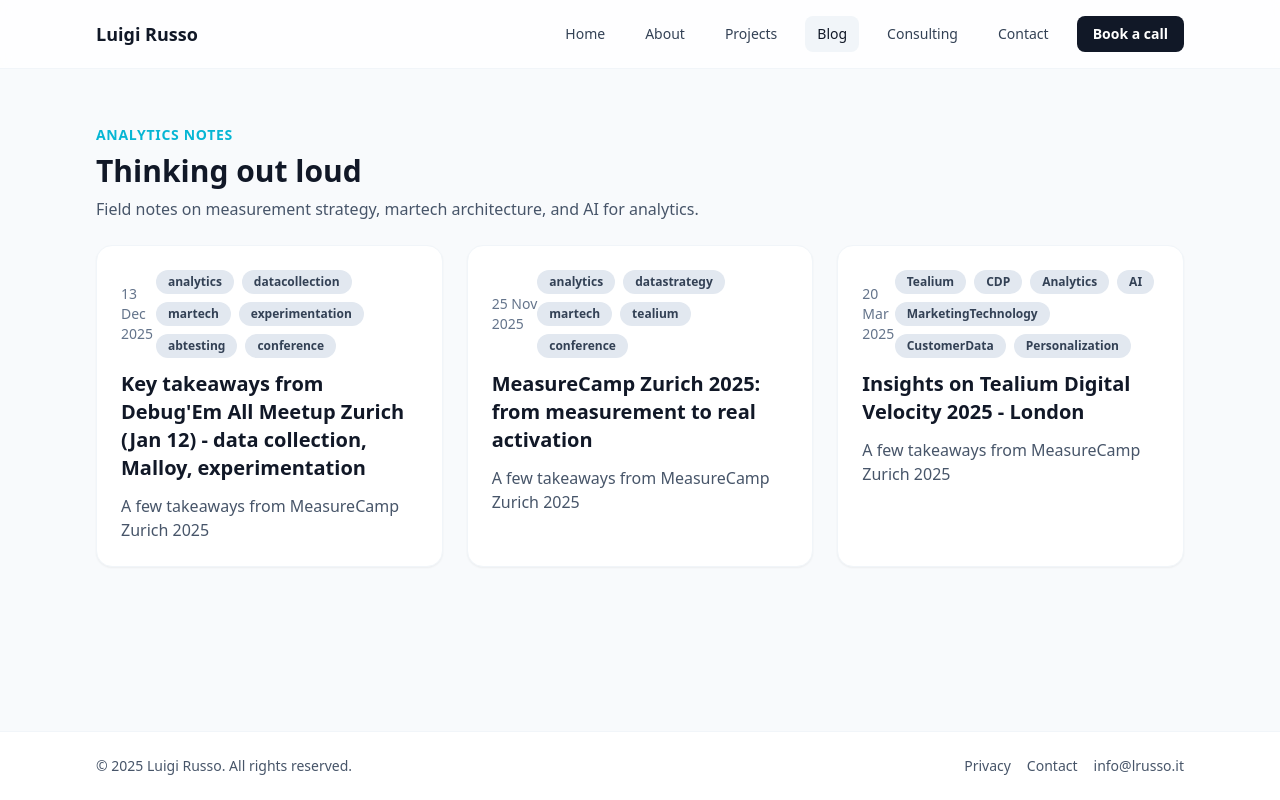
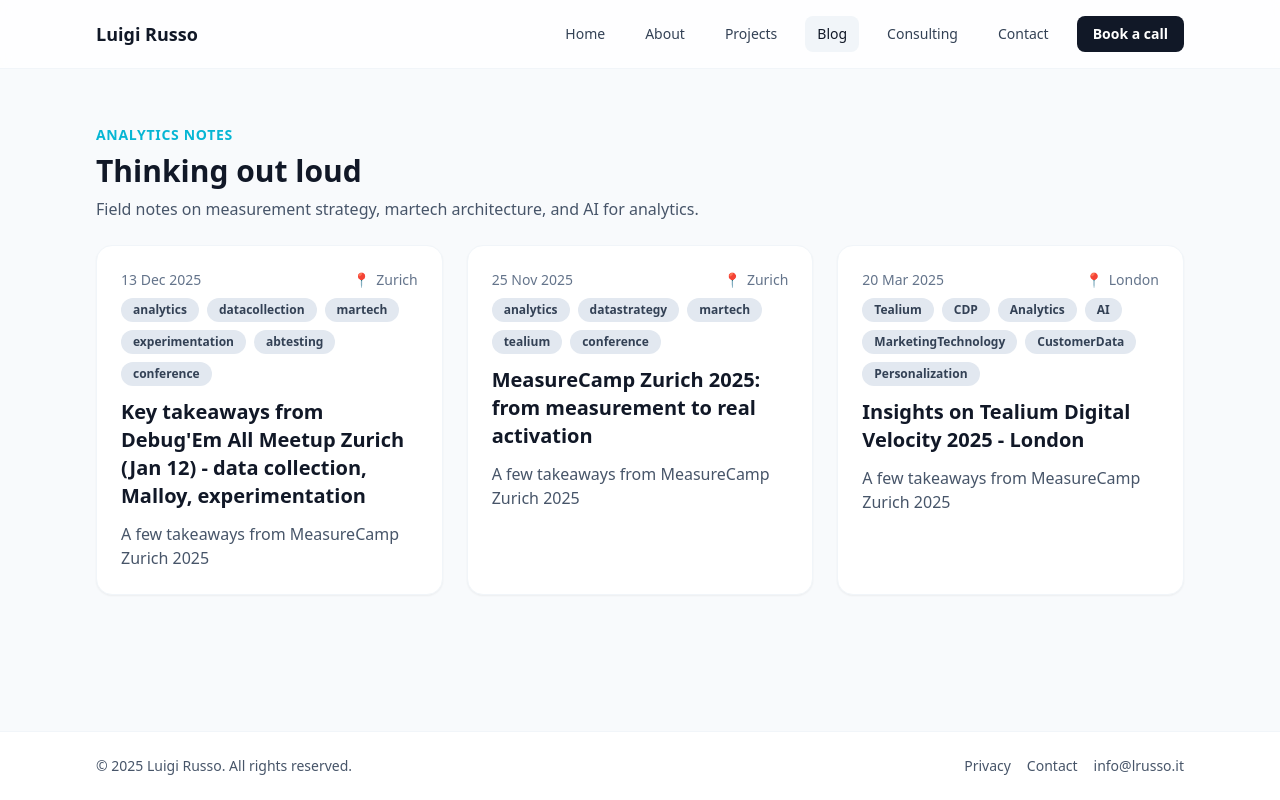
Before and after one commit to lurus92/personal-website, a Next.js app: page /blog in a window 1280 px wide. Built offline with nearby package versions, Linux system fonts and the light colour scheme.

Commit message:
Improve blog metadata layout and richer MDX content support

```diff
--- a/components/BlogCard.tsx
+++ b/components/BlogCard.tsx
@@ -6,6 +6,7 @@ export interface BlogMeta {
   date: string;
   summary: string;
   tags: string[];
+  place?: string;
 }
 
 interface BlogCardProps {
@@ -22,8 +23,16 @@ const BlogCard = ({ post }: BlogCardProps) => {
   return (
     <Link href={`/blog/${post.slug}`} className="card block">
       <div className="space-y-3">
-        <div className="flex items-center justify-between text-sm text-slate-500">
-          <span>{date}</span>
+        <div className="space-y-2 text-sm text-slate-500">
+          <div className="flex items-center justify-between gap-3">
+            <span>{date}</span>
+            {post.place ? (
+              <span className="inline-flex items-center gap-1.5">
+                <span aria-hidden="true">📍</span>
+                <span>{post.place}</span>
+              </span>
+            ) : null}
+          </div>
           <div className="flex flex-wrap gap-2">
             {post.tags.map((tag) => (
               <span key={tag} className="tag">{tag}</span>
--- a/lib/content.ts
+++ b/lib/content.ts
@@ -4,6 +4,7 @@ import matter from 'gray-matter';
 import remarkGfm from 'remark-gfm';
 import remarkRehype from 'remark-rehype';
 import rehypeStringify from 'rehype-stringify';
+import rehypeRaw from 'rehype-raw';
 import { remark } from 'remark';
 
 export interface ContentItem {
@@ -18,7 +19,8 @@ const PROJECTS_PATH = path.join(process.cwd(), 'content', 'projects');
 const renderMarkdown = async (content: string) => {
   const processed = await remark()
     .use(remarkGfm)
-    .use(remarkRehype)
+    .use(remarkRehype, { allowDangerousHtml: true })
+    .use(rehypeRaw)
     .use(rehypeStringify)
     .process(content);
 
--- a/package.json
+++ b/package.json
@@ -14,6 +14,7 @@
     "next": "14.2.5",
     "react": "18.3.1",
     "react-dom": "18.3.1",
+    "rehype-raw": "^7.0.0",
     "rehype-stringify": "^10.0.1",
     "remark": "^15.0.1",
     "remark-gfm": "^4.0.0",
--- a/pages/blog/index.tsx
+++ b/pages/blog/index.tsx
@@ -34,7 +34,8 @@ export const getStaticProps: GetStaticProps = async () => {
     title: post.data.title,
     date: post.data.date,
     summary: post.data.summary,
-    tags: post.data.tags
+    tags: post.data.tags,
+    place: post.data.place
   }));
 
   return {
--- a/styles/globals.css
+++ b/styles/globals.css
@@ -86,3 +86,16 @@ a {
 .button-secondary {
   @apply inline-flex items-center justify-center px-4 py-2 rounded-lg border border-slate-200 text-ink font-semibold hover:bg-slate-50 transition-colors;
 }
+
+
+.prose section {
+  @apply mb-6 rounded-xl border border-slate-200 bg-slate-50/60 p-4;
+}
+
+.prose img {
+  @apply my-6 rounded-xl border border-slate-200;
+}
+
+.prose figure {
+  @apply my-6;
+}
```
Also changed, not shown: 1 other file (tests, documents, lock files or other folders).
